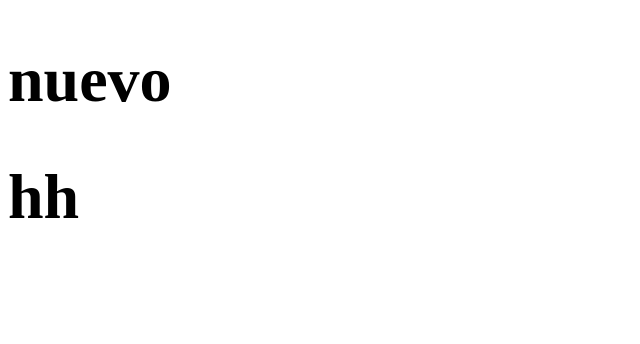
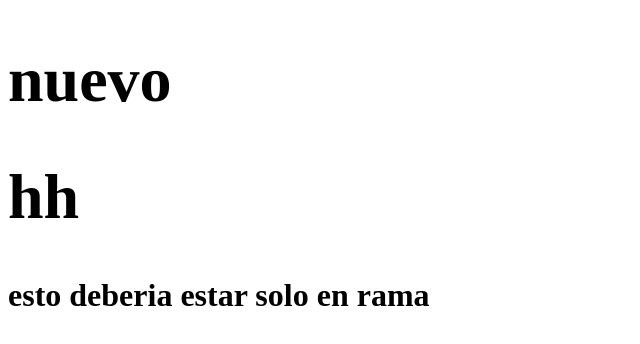
Before and after one commit to globalmkd/scripts-JAVASCRIPT, a plain HTML site: page SCRIPTS/index.html in a window 1280 px wide. Shown: the whole page, without its empty margins (0-640 px from the left). Drawn offline with Linux system fonts and the light colour scheme.

Commit message:
cambio en rama 2

```diff
--- a/SCRIPTS/index.html
+++ b/SCRIPTS/index.html
@@ -15,6 +15,8 @@
     <h1>nuevo</h1>
     <h1>hh</h1>
 
+    esto deberia estar solo en rama
+
     <script src="ciclos2.js"></script>
 </body>
 </html>
```
